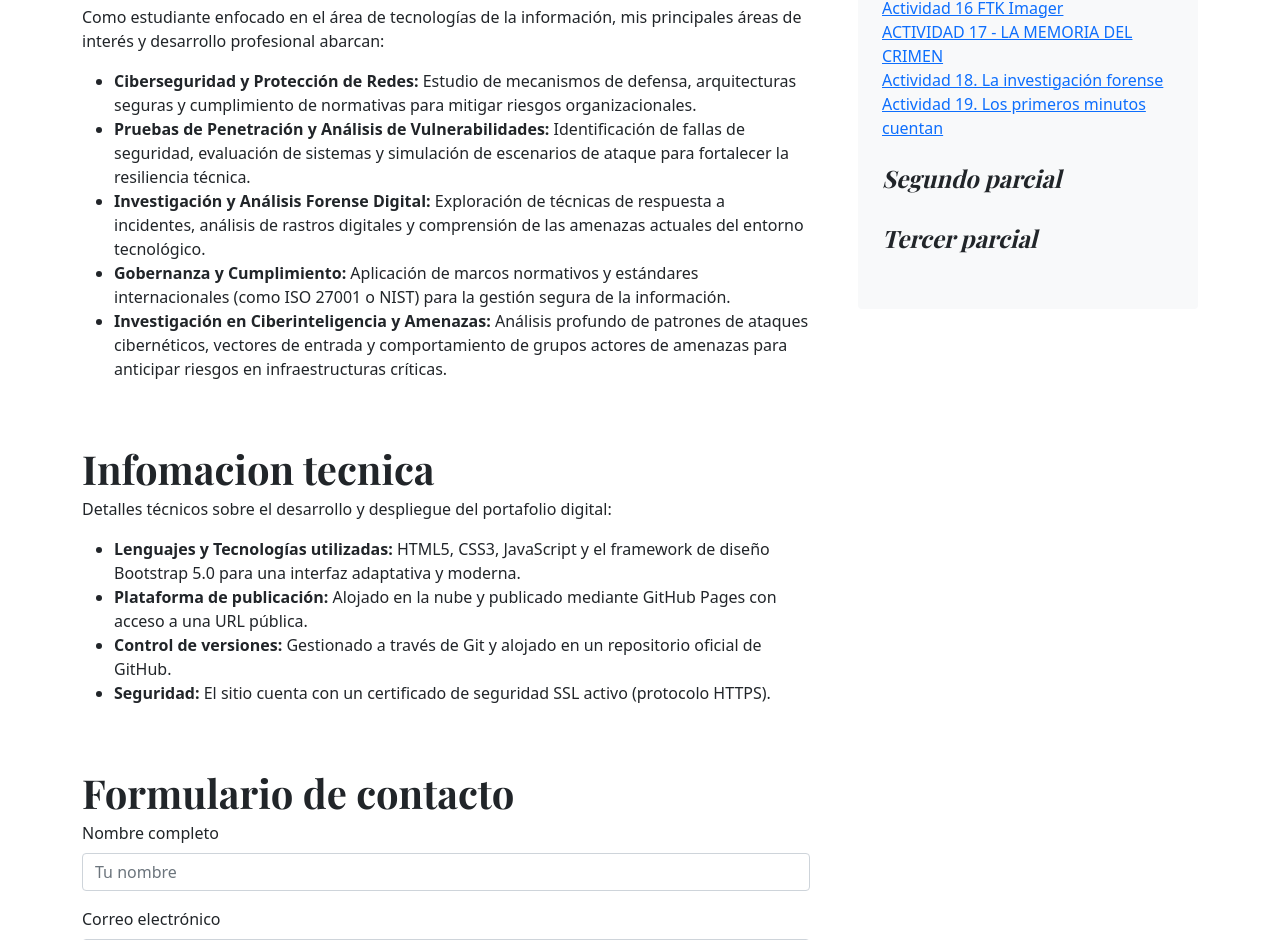
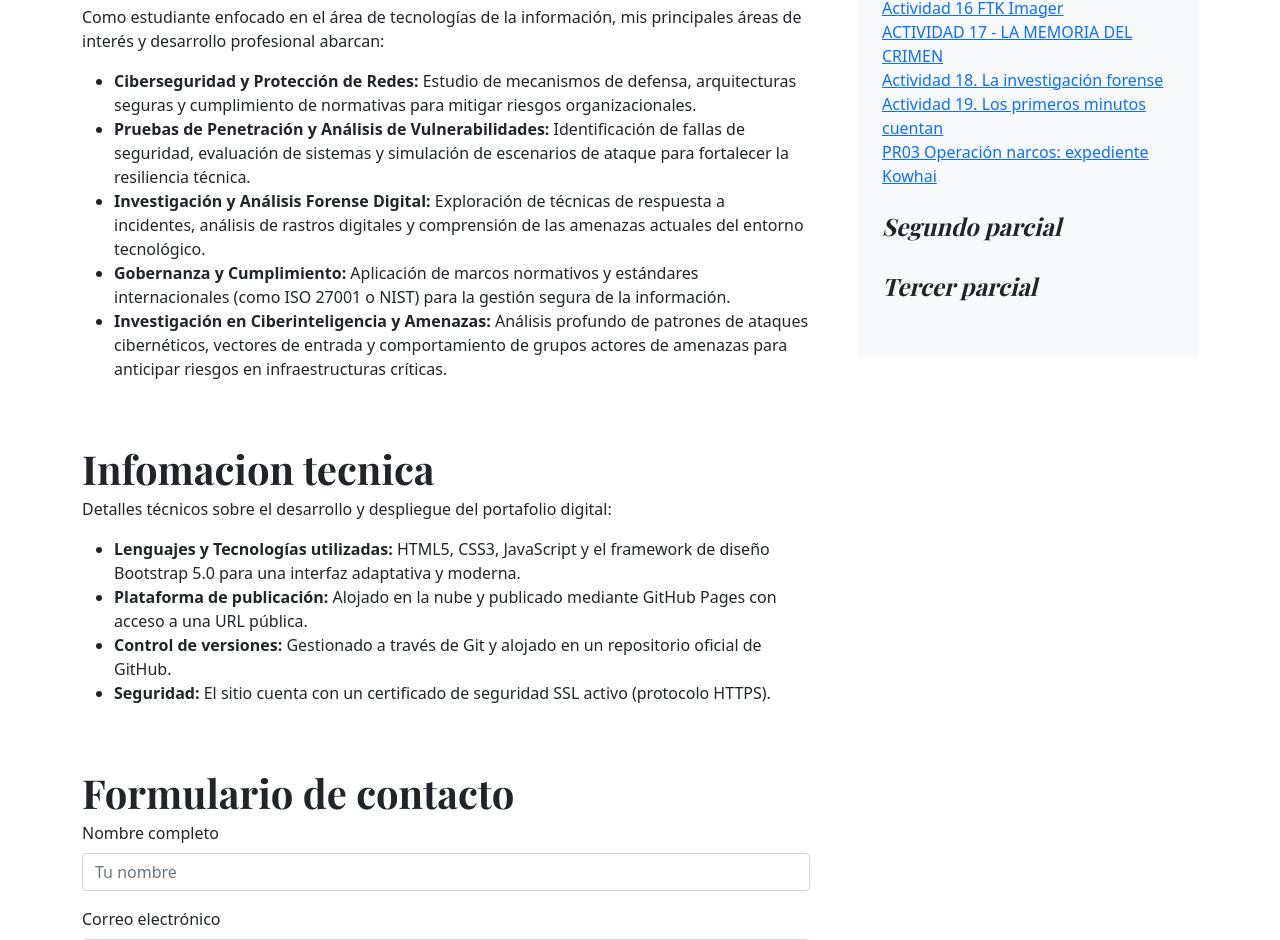
Before and after one commit to charlyxuxus/Portafolio, a plain HTML site: page index.html in a window 1280 px wide. Shown: the part 1307-2247 px from the top of the page. Drawn offline with nearby package versions, Linux system fonts and the light colour scheme.

Commit message:
Update index.html

```diff
--- a/index.html
+++ b/index.html
@@ -330,6 +330,7 @@ creciendo personal y profesionalmente.</p>-->
             <li><a href="act17.html">ACTIVIDAD 17 - LA MEMORIA DEL CRIMEN</a></li>
             <li><a href="act18.html">Actividad 18. La investigación forense</a></li>
             <li><a href="act19.html">Actividad 19. Los primeros minutos cuentan</a></li>
+            <li><a href="PR03.html">PR03 Operación narcos: expediente Kowhai</a></li>
           </ol><br>
           <h4 class="fst-italic">Segundo parcial</h4><br>
           <h4 class="fst-italic">Tercer parcial</h4><br>
```
